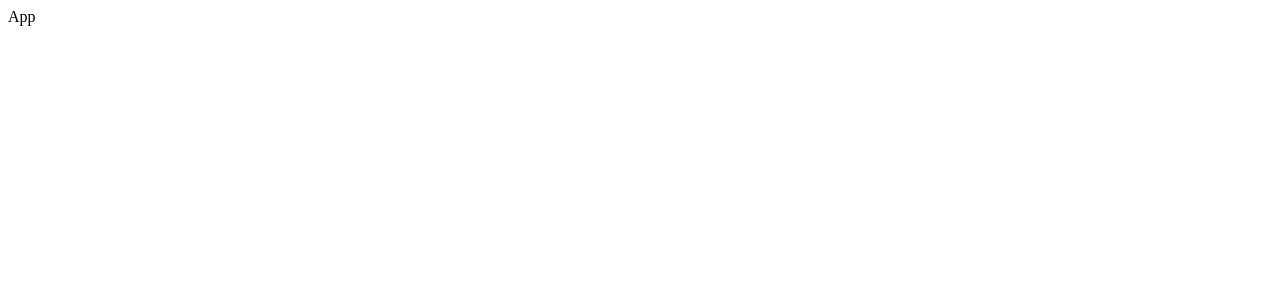
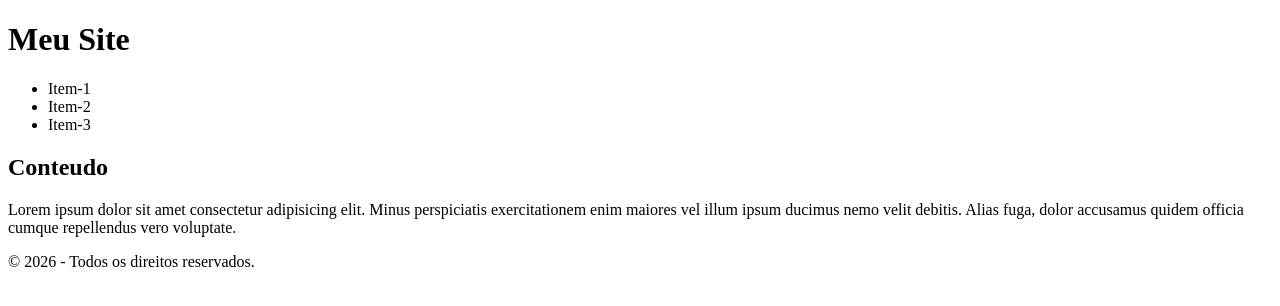
Before and after one commit to 1TDSPw-26/front-2sem-aula-09, a React (Vite) app in the folder my-app/: page / in a window 1280 px wide. Shown: the top 306 px of the page. Built offline with nearby package versions, Linux system fonts and the light colour scheme.

Commit message:
feat : Criando os componentes.

```diff
--- a/my-app/src/App.tsx
+++ b/my-app/src/App.tsx
@@ -1,6 +1,13 @@
+import Cabecalho from "./components/Cabecalho/Index"
+import Conteudo from "./components/Conteudo/Index"
+import Rodape from "./components/Rodape/Index"
 
 export default function App() {
   return (
-    <div>App</div>
+    <div>
+      <Cabecalho />
+      <Conteudo />
+      <Rodape />
+    </div>
   )
 }
--- /dev/null
+++ b/my-app/src/components/Cabecalho/Index.tsx
@@ -0,0 +1,14 @@
+export default function Cabecalho() {
+    return(
+        <header>
+            <h1>Meu Site</h1>
+            <nav>
+                <ul>
+                    <li>Item-1</li>
+                    <li>Item-2</li>
+                    <li>Item-3</li>
+                </ul>
+            </nav>
+        </header>
+    );
+}
--- /dev/null
+++ b/my-app/src/components/Conteudo/Index.tsx
@@ -0,0 +1,10 @@
+export default function Conteudo() {
+    return(
+        <main>
+            <section>
+                <h2>Conteudo</h2>
+                <p>Lorem ipsum dolor sit amet consectetur adipisicing elit. Minus perspiciatis exercitationem enim maiores vel illum ipsum ducimus nemo velit debitis. Alias fuga, dolor accusamus quidem officia cumque repellendus vero voluptate.</p>
+            </section>
+        </main>
+    );
+}
--- /dev/null
+++ b/my-app/src/components/Rodape/Index.tsx
@@ -0,0 +1,7 @@
+export default function Rodape() {
+    return(
+        <footer>
+            <p>&copy; 2026 - Todos os direitos reservados.</p>
+        </footer>
+    )
+}
```
Also changed, not shown: 1 other file (tests, documents, lock files or other folders).
